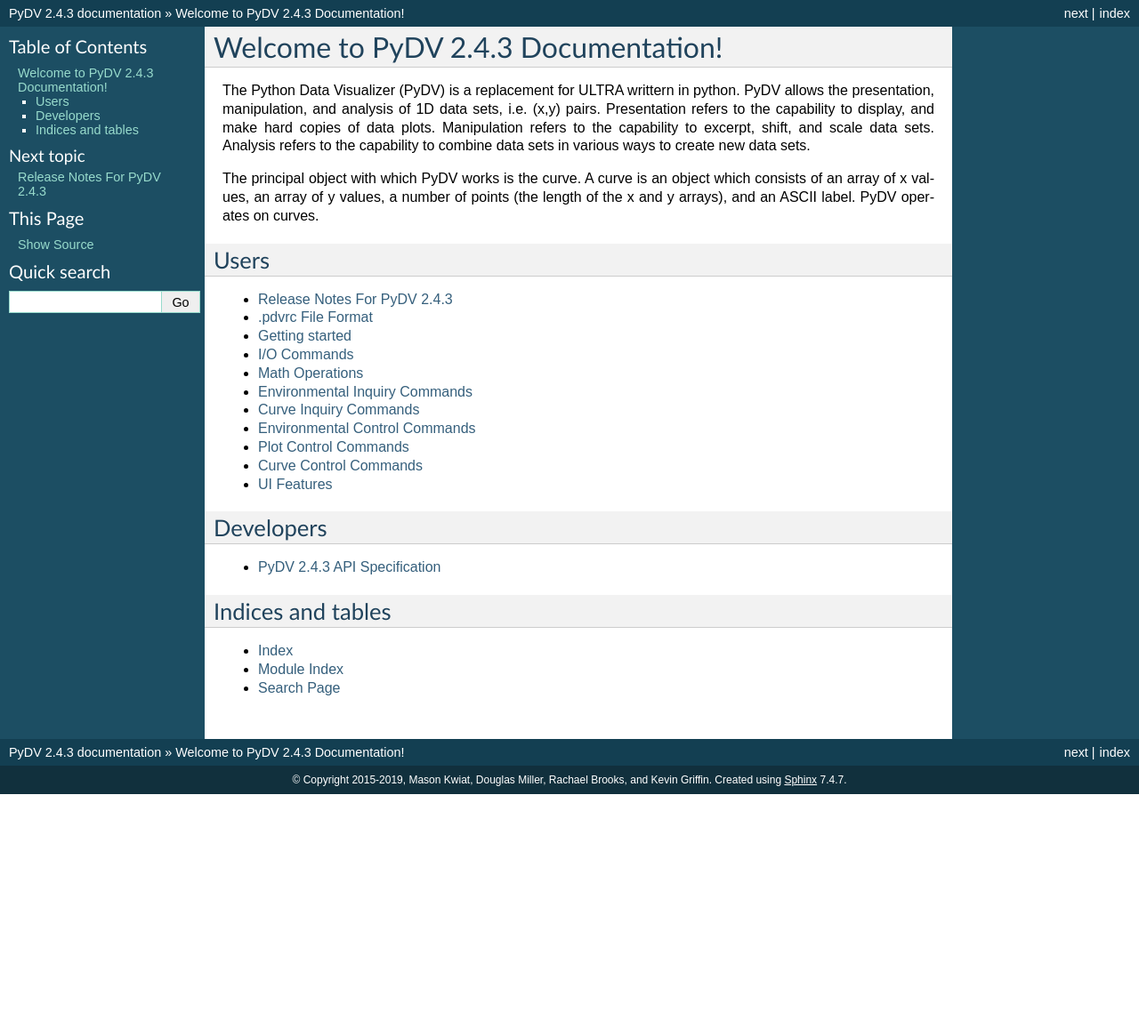
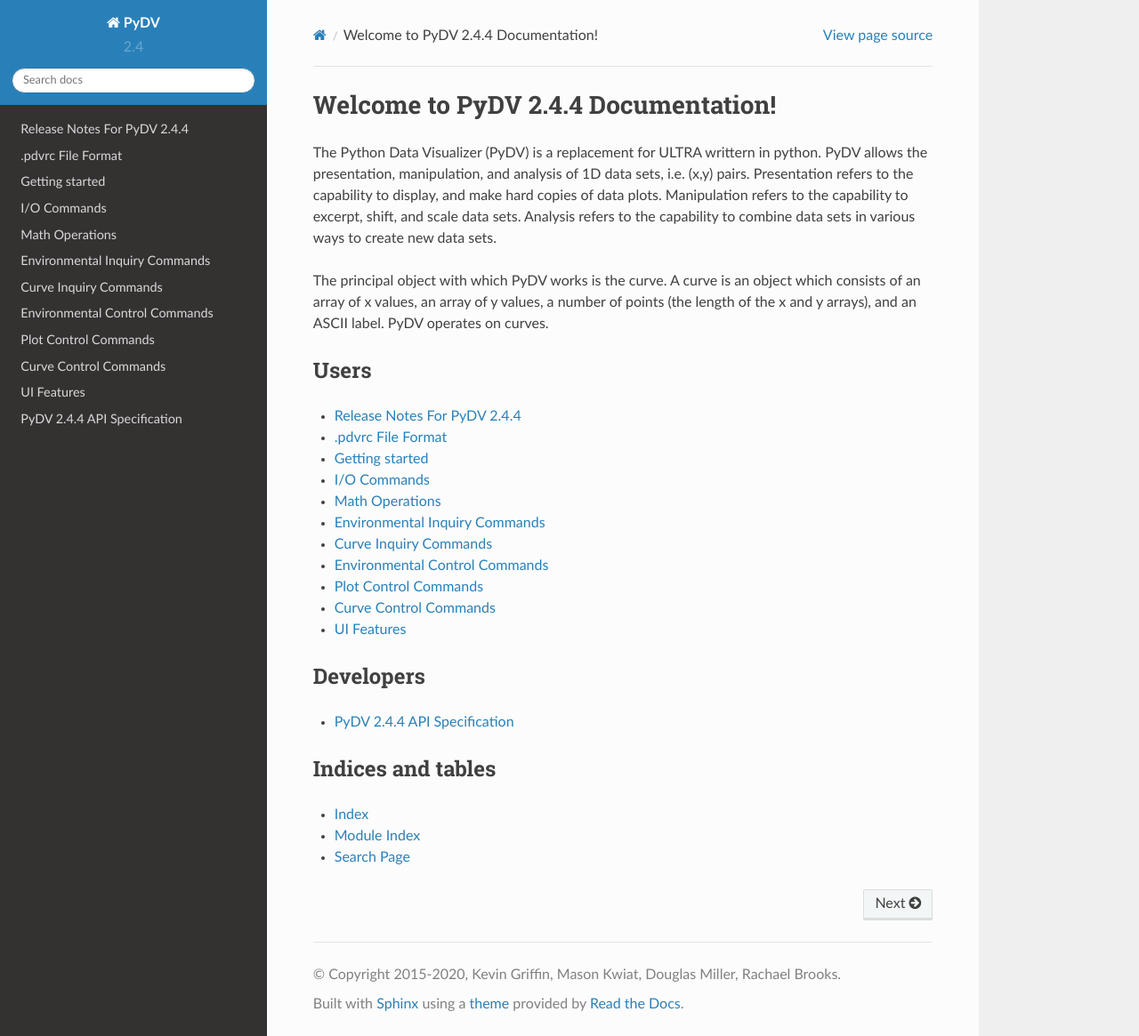
Before and after one commit to LLNL/PyDV, a Sphinx documentation site: the page built from pydv/docs/index.rst, in a window 1280 px wide and 1165 px high. Shown: the whole window at 89% size. Built offline with Sphinx 7.4.7 and the Read the Docs theme 2.0.0, drawn with Linux system fonts in a browser that asks for light colours.

Commit message:
2.4.4 development prep

```diff
--- a/pydv/docs/conf.py
+++ b/pydv/docs/conf.py
@@ -32,6 +32,7 @@
 # ones.
 extensions = [
     'sphinx.ext.autodoc',
+    'sphinx_rtd_theme',
 ]
 
 # Add any paths that contain templates here, relative to this directory.
@@ -50,8 +51,8 @@
 
 # General information about the project.
 project = u'PyDV'
-copyright = u'2015-2019, Mason Kwiat, Douglas Miller, Rachael Brooks, and Kevin Griffin'
-author = u'Mason Kwiat, Douglas Miller, Rachael Brooks, Kevin Griffin'
+copyright = u'2015-2020, Kevin Griffin, Mason Kwiat, Douglas Miller, Rachael Brooks'
+author = u'Kevin Griffin, Mason Kwiat, Douglas Miller, Rachael Brooks'
 
 # The version info for the project you're documenting, acts as replacement for
 # |version| and |release|, also used in various other places throughout the
@@ -60,7 +61,7 @@
 # The short X.Y version.
 version = u'2.4'
 # The full version, including alpha/beta/rc tags.
-release = u'2.4.3'
+release = u'2.4.4'
 
 # The language for content autogenerated by Sphinx. Refer to documentation
 # for a list of supported languages.
@@ -113,7 +114,7 @@
 
 # The theme to use for HTML and HTML Help pages.  See the documentation for
 # a list of builtin themes.
-html_theme = 'classic'
+html_theme = 'sphinx_rtd_theme'
 
 # Theme options are theme-specific and customize the look and feel of a theme
 # further.  For a list of options available for each theme, see the
@@ -228,7 +229,7 @@
 #  author, documentclass [howto, manual, or own class]).
 latex_documents = [
   (master_doc, 'PyDV.tex', u'PyDV Documentation',
-   u'Mason Kwiat, Douglas Miller, Rachael Brooks, and Kevin Griffin', 'manual'),
+   u'Kevin Griffin, Mason Kwiat, Douglas Miller, Rachael Brooks', 'manual'),
 ]
 
 # The name of an image file (relative to this directory) to place at the top of
--- a/pydv/docs/index.rst
+++ b/pydv/docs/index.rst
@@ -3,7 +3,7 @@
    You can adapt this file completely to your liking, but it should at least
    contain the root `toctree` directive.
 
-Welcome to PyDV 2.4.3 Documentation!
+Welcome to PyDV 2.4.4 Documentation!
 ************************************
 The Python Data Visualizer (PyDV) is a replacement for ULTRA writtern in python. PyDV allows the presentation, manipulation, and analysis of 1D data sets, i.e. (x,y) pairs. Presentation refers to the capability to display, and make hard copies of data plots. Manipulation refers to the capability to excerpt, shift, and scale data sets. Analysis refers to the capability to combine data sets in various ways to create new data sets.
 
@@ -16,7 +16,7 @@
 .. toctree::
    :maxdepth: 1
 
-   release_notes_2.4.3
+   release_notes_2.4.4
    pdvrc
    getting_started
    io_commands
--- a/pydv/docs/pydv.rst
+++ b/pydv/docs/pydv.rst
@@ -1,4 +1,4 @@
-PyDV 2.4.3 API Specification
+PyDV 2.4.4 API Specification
 ============================
 
 
--- /dev/null
+++ b/pydv/docs/release_notes_2.4.4.rst
@@ -0,0 +1,19 @@
+.. _release_notes_2.4.4:
+
+Release Notes For PyDV 2.4.4
+============================
+
+Bug Fixes
+---------
+
+* Fixed the jn and jnx commands
+* guilims command now working as expected
+* Fixed the appendcurves command
+
+Enhancements
+------------
+
+* Added the fill command
+* Added capability to add curve letters to the legend label
+* Added the histogram command
+* guilims command now persists its values when zooming in/out of the plot
```
Also changed, not shown: requirements.txt (+17 -3 lines), 6 other files.
